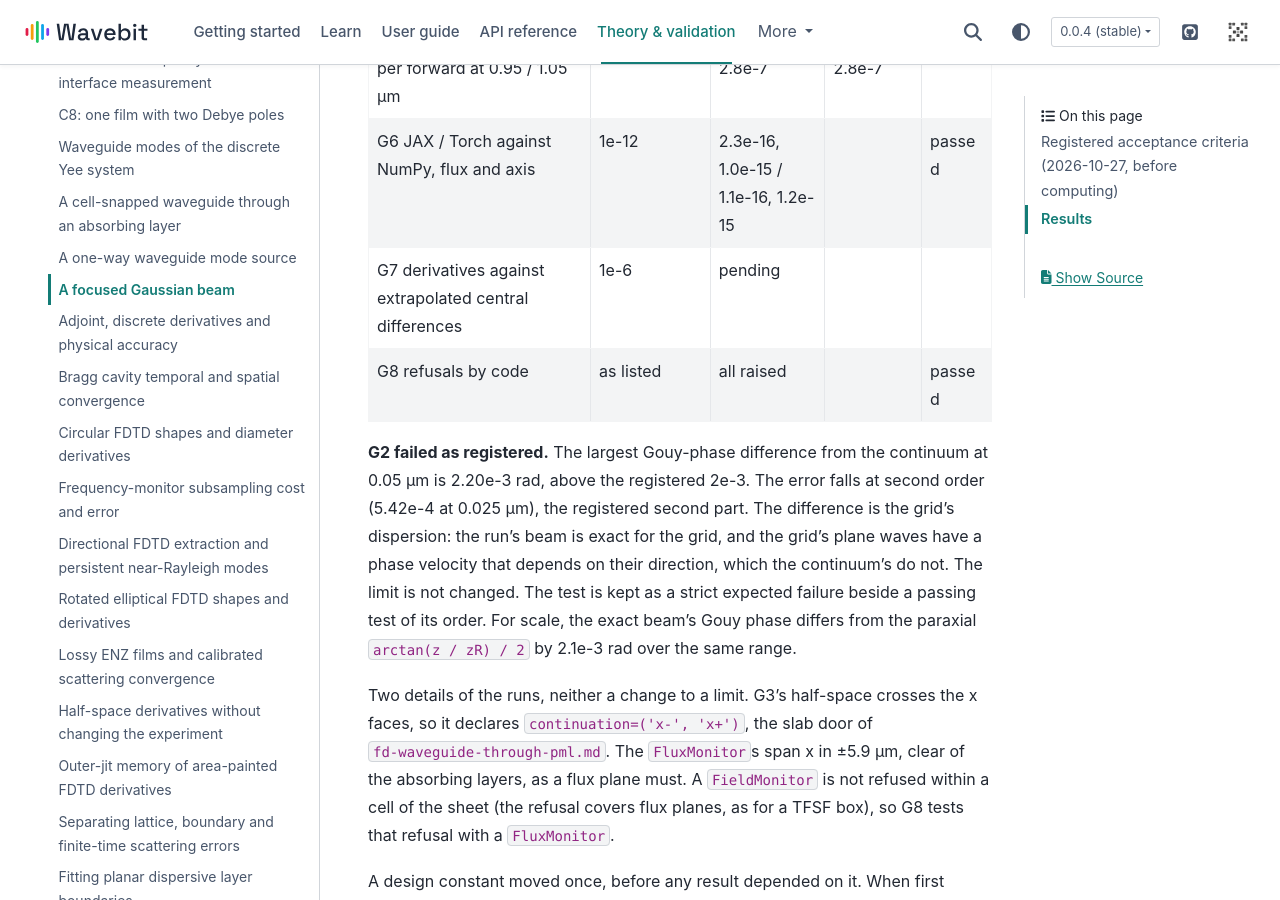
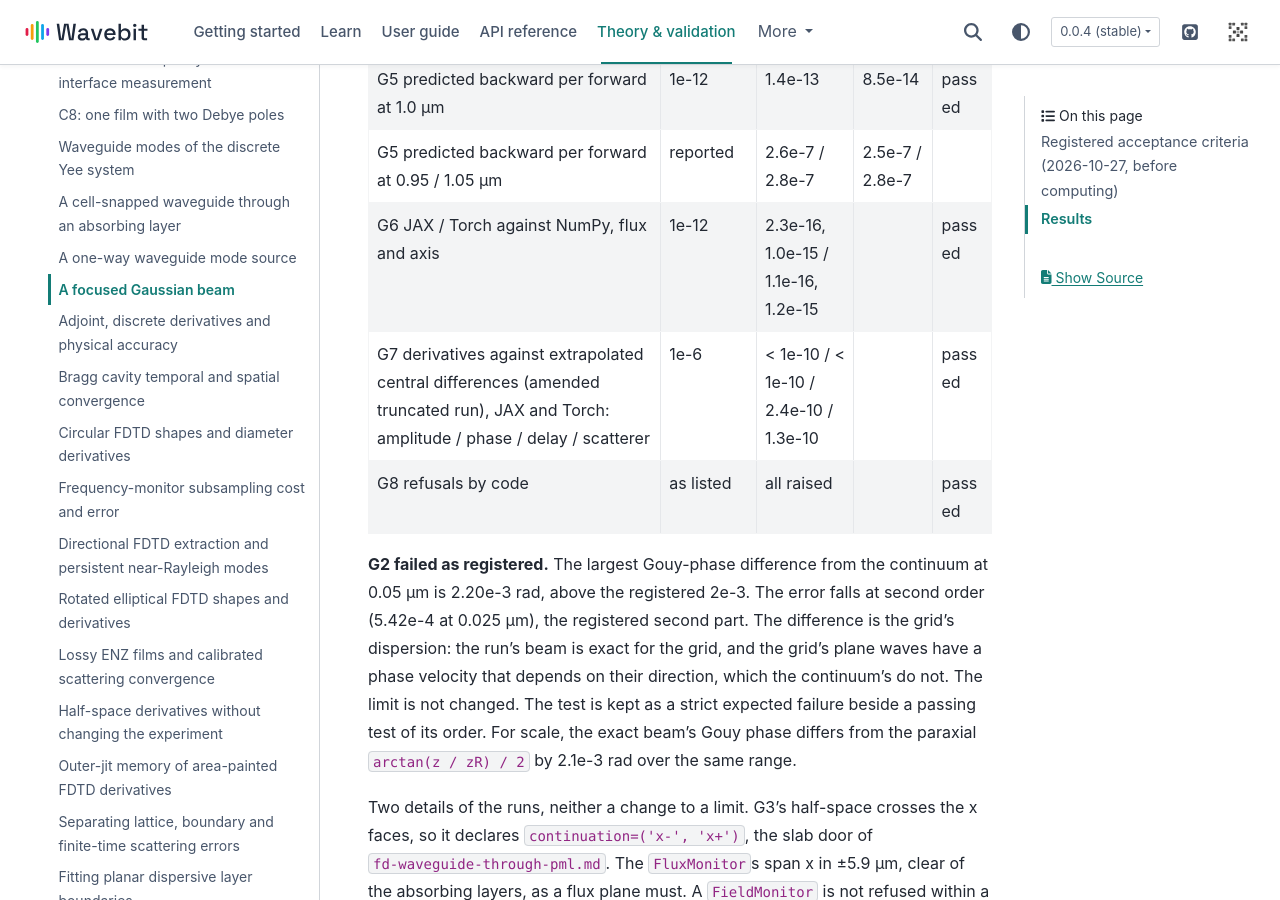
Before and after one commit to fieldalgo/wavebit, a Sphinx documentation site: the page built from docs/validation/fdtd/fd-gaussian-beam.md, in a window 1280 px wide and 900 px high, scrolled down 4425 px. Built offline with Sphinx 7.4.7 and the PyData theme 0.15.4, drawn with Linux system fonts in a browser that asks for light colours; pages that are not in the unit, such as notebooks, are missing from menus.

Commit message:
docs(fdtd): record S7 and G7 (derivatives against central differences pass)
Co-Authored-By: Claude Opus 5.5 <noreply@anthropic.com>
Claude-Session: https://claude.ai/code/session_01EsCWzkwvzVkG7JYdnKJnRk

```diff
--- a/docs/validation/fdtd/fd-gaussian-beam.md
+++ b/docs/validation/fdtd/fd-gaussian-beam.md
@@ -120,7 +120,7 @@ double precision.
 | G5 predicted backward per forward at 1.0 µm | 1e-12 | 1.4e-13 | 8.5e-14 | passed |
 | G5 predicted backward per forward at 0.95 / 1.05 µm | reported | 2.6e-7 / 2.8e-7 | 2.5e-7 / 2.8e-7 | |
 | G6 JAX / Torch against NumPy, flux and axis | 1e-12 | 2.3e-16, 1.0e-15 / 1.1e-16, 1.2e-15 | | passed |
-| G7 derivatives against extrapolated central differences | 1e-6 | pending | | |
+| G7 derivatives against extrapolated central differences (amended truncated run), JAX and Torch: amplitude / phase / delay / scatterer | 1e-6 | < 1e-10 / < 1e-10 / 2.4e-10 / 1.3e-10 | | passed |
 | G8 refusals by code | as listed | all raised | | passed |
 
 **G2 failed as registered.** The largest Gouy-phase difference from the continuum at
```
Also changed, not shown: docs/locales/ko/pages/validation/fdtd/fd-gaussian-beam.md (+1 -1 lines), docs/locales/ko/pages/validation/fdtd/fd-mode-source.md (+1 -1 lines), docs/validation/fdtd/fd-mode-source.md (+1 -1 lines).
